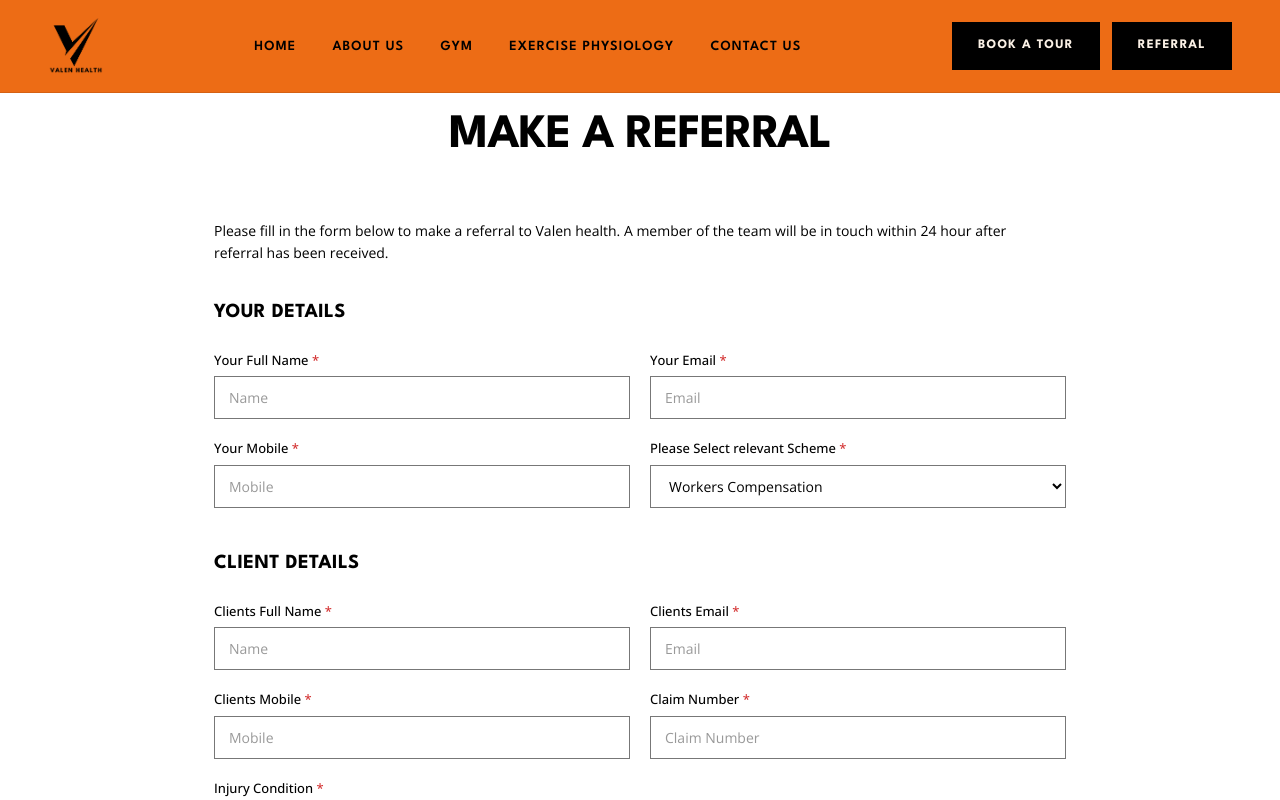
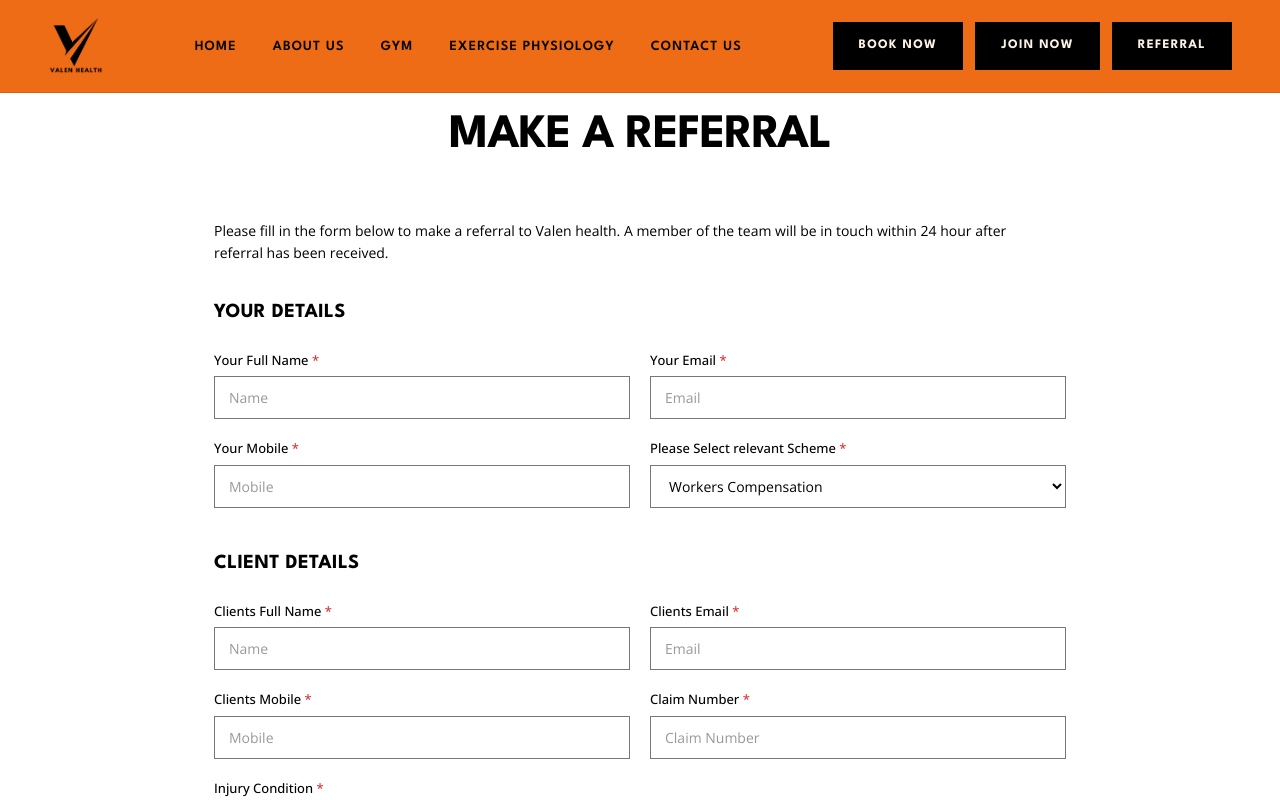
Before and after one commit to imkarthickperumal/valenhealth, a Next.js app in the folder valenhealth/: page /referral in a window 1280 px wide. Shown: the top 800 px of the page. Built offline with nearby package versions, Linux system fonts and the light colour scheme.

Commit message:
header and refferal page update new

```diff
--- a/valenhealth/app/contact/page.tsx
+++ b/valenhealth/app/contact/page.tsx
@@ -68,7 +68,7 @@ export default function ContactPage() {
               <div className="contact-visit-banner-eyebrow">Drop in</div>
               <div className="contact-visit-banner-title">Pop down for a tour and a chat — or get booked in.</div>
             </div>
-            <a href="#contact-form" className="contact-visit-banner-cta">Book a Tour</a>
+            <a href="https://valenhealth.bookings.pracsuite.com/guest" className="contact-visit-banner-cta">Book a Tour</a>
           </div>
         </section>
 
--- a/valenhealth/app/page.tsx
+++ b/valenhealth/app/page.tsx
@@ -43,7 +43,7 @@ export default function Home() {
               </div>
             </div>
             <div className="hp-hero-buttons">
-              <Link href="/contact" className="btn btn-orange">Book a Tour →</Link>
+              <Link href="https://valenhealth.bookings.pracsuite.com/guest" className="btn btn-orange">Book a Tour →</Link>
               <Link href="/contact" className="btn btn-black-outline">Book an EP Consultation</Link>
             </div>
           </div>
@@ -186,7 +186,7 @@ export default function Home() {
           <div className="hp-unifier-divider"></div>
           <div className="hp-unifier-tag">— All Under One Roof —</div>
           <div className="hp-unifier-buttons">
-            <Link href="/contact" className="btn btn-orange btn-orange-large">Book a Tour →</Link>
+            <Link href="https://valenhealth.bookings.pracsuite.com/guest" className="btn btn-orange btn-orange-large">Book a Tour →</Link>
             <Link href="/contact" className="btn btn-white-outline">Book EP Consultation</Link>
           </div>
         </div>
@@ -263,7 +263,7 @@ export default function Home() {
           <h2>Ready to move<span className="accent">with purpose?</span></h2>
           <p className="lede">Book a tour of the facility, or book a clinical EP consultation. Whichever path you choose — we&apos;re with you.</p>
           <div className="hp-final-cta-buttons">
-            <Link href="/contact" className="btn btn-black">Book a Tour →</Link>
+            <Link href="https://valenhealth.bookings.pracsuite.com/guest" className="btn btn-black">Book a Tour →</Link>
             <Link href="/contact" className="btn btn-black-outline">Book EP Consultation</Link>
           </div>
         </div>
--- a/valenhealth/app/referral/page.tsx
+++ b/valenhealth/app/referral/page.tsx
@@ -41,11 +41,13 @@ export default function ReferralPage() {
                   <select className="form-select" required defaultValue="">
                     <option value="" disabled>Workers Compensation</option>
                     <option value="workers_comp">Workers Compensation</option>
+                    <option value="ctp_mva">CTP/MVA</option>
                     <option value="ndis">NDIS</option>
-                    <option value="medicare">Medicare (EPC)</option>
+                    <option value="life_insurance">Life Insurance</option>
+                    <option value="medicare">Medicare</option>
                     <option value="dva">DVA</option>
-                    <option value="private">Private Health</option>
-                    <option value="other">Other</option>
+                    <option value="private">Private</option>
+                    <option value="others">Others</option>
                   </select>
                 </div>
               </div>
--- a/valenhealth/components/Header.tsx
+++ b/valenhealth/components/Header.tsx
@@ -36,7 +36,10 @@ export default function Header() {
           </Link>
         ))}
         <Link href="https://valenhealth.bookings.pracsuite.com/guest" className="mobile-cta" onClick={closeMenu}>
-          Book a Tour
+          Book Now
+        </Link>
+        <Link href="/gym#memberships" className="mobile-cta" onClick={closeMenu}>
+          Join Now
         </Link>
         <Link href="/referral" className="mobile-cta" onClick={closeMenu}>
           Referral
@@ -45,7 +48,10 @@ export default function Header() {
 
       <div className="header-actions">
         <Link href="https://valenhealth.bookings.pracsuite.com/guest" className="sub-header-cta" onClick={closeMenu}>
-          Book a Tour
+          Book Now
+        </Link>
+        <Link href="/gym#memberships" className="sub-header-cta" onClick={closeMenu}>
+          Join Now
         </Link>
         <Link href="/referral" className="sub-header-cta" onClick={closeMenu}>
           Referral
--- a/valenhealth/components/HomeHeader.tsx
+++ b/valenhealth/components/HomeHeader.tsx
@@ -22,11 +22,13 @@ export default function HomeHeader() {
         <Link href="/gym" onClick={closeMenu}>Gym</Link>
         <Link href="/contact" onClick={closeMenu}>Contact Us</Link>
         <Link href="https://valenhealth.bookings.pracsuite.com/guest" className="mobile-cta" onClick={closeMenu}>Book Now</Link>
+        <Link href="/gym#memberships" className="mobile-cta" onClick={closeMenu}>Join Now</Link>
         <Link href="/referral" className="mobile-cta" onClick={closeMenu}>Referral</Link>
       </nav>
 
       <div className="header-actions">
         <Link href="https://valenhealth.bookings.pracsuite.com/guest" className="home-header-cta" onClick={closeMenu}>Book Now</Link>
+        <Link href="/gym#memberships" className="home-header-cta" onClick={closeMenu}>Join Now</Link>
         <Link href="/referral" className="home-header-cta" onClick={closeMenu}>Referral</Link>
       </div>
 
--- a/valenhealth/components/ReadyToStart.tsx
+++ b/valenhealth/components/ReadyToStart.tsx
@@ -34,7 +34,7 @@ export default function ReadyToStart() {
             Pick whichever first step feels right — we&apos;ll take it from there.
           </p>
           <div className="rts-actions">
-            <Link href="/contact" className="btn-primary">Book a Tour</Link>
+            <Link href="https://valenhealth.bookings.pracsuite.com/guest" className="btn-primary">Book a Tour</Link>
             <Link href="/contact" className="btn-secondary">Book an Assessment</Link>
             <Link href="/gym#memberships" className="btn-secondary">Find Out About Memberships</Link>
           </div>
```
